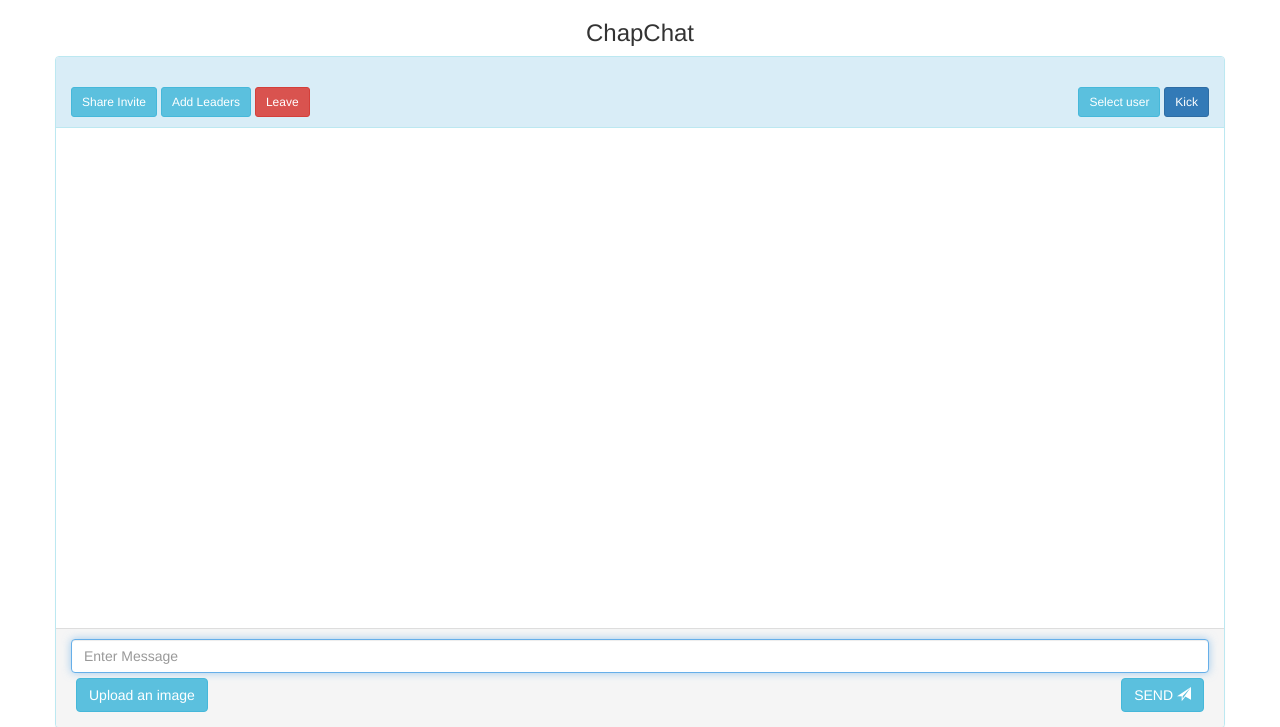
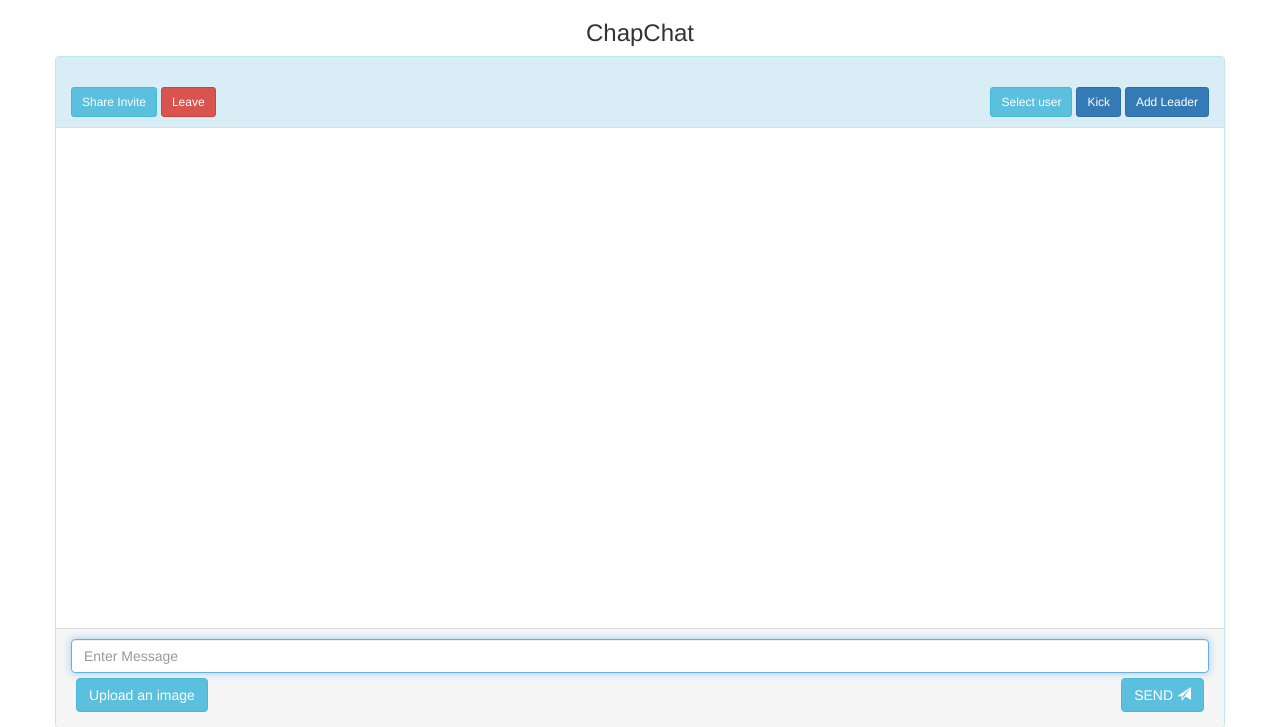
Before and after one commit to lentrekin1/chapchat, a Flask app: template templates/chat.html in a window 1280 px wide. Shown: the top 727 px of the page. Run offline with Flask 2, Linux system fonts and the light colour scheme; the template is opened without the code that fills it, so the values that code supplies are empty; some libraries are stand-ins or nearby versions.

Commit message:
made adding leaders like kicking someone

```diff
--- a/main.py
+++ b/main.py
@@ -16,18 +16,12 @@ from flask_mail import Mail, Message
 from flask_socketio import SocketIO, emit, join_room, leave_room
 
 from flask_session import Session
-#todo add support for emojis etc - not working on my phone
-#todo make adding leader like kicking somoeone
-#todo fix ssl warning
-#todo typing notifications
-#todo photo size function kinda wonky
-#todo image preview must be tiny w/ overflow:hidden
-#todo display looks bad on small devices
-#todo use deadspace in ui (mainly on pc) - background?
-#todo in chat, each user is diff color
+#emojis etc - not working on my phone
+#fix ssl warning
+#typing notifications
+#use deadspace in ui (mainly on pc) - background?
 #todo put leader related buttons in dropdown - undo making buttons smaller?
-#todo leader status didnt save on jays phone
-#todo when you press the add leaders link, it changes the "share invite link" button to "leader link copied"
+#leader status didnt save on jays phone
 app = Flask(__name__)
 app.debug = True
 app.config['SECRET_KEY'] = 'tqwefsdd3.,edmk;vkflqjdmsndakd'
@@ -113,6 +107,7 @@ class room():
         self.subinvites = subinvites
         self.creator = {'userID': creator_id} if creator_id else None
         self.leaders = []
+        self.pending_leaders = []
         self.token = None
         self.token_time = None
         self.set_token()
@@ -199,6 +194,7 @@ class room():
         for i in range(len(self.people)):
             check = self.people[i]['nickname' if nick else 'userID']
             if nick:
+
                 check = check.lower()
             if check == nick if nick else userID:
                 return self.people[i]
@@ -457,6 +453,9 @@ def login():
 def priv_room(name):
     if get_room(name):
         if 'userName' in session and not get_room(name).is_banned(session['userID']):
+            if session['userID'] in get_room(session['chatroom']).pending_leaders:
+                session['chatroom-key'] = get_room(name).key
+                get_room(session['chatroom']).pending_leaders.remove(get_room(session['chatroom']).get_leader(nick=session['userName'])['userID'])
             roomLeader = 'none'
             people = []
             inviteLeaders = 'none'
@@ -464,12 +463,12 @@ def priv_room(name):
                 get_room(session['chatroom']).add_leader({'userID': session['userID'], 'nickname': session['userName']})
                 people = get_room(name).get_names()
                 roomLeader = ''
-                if get_room(name).subinvites or session['userID'] == get_room(name).creator['userID']:
+                if get_room(name).other_leaders == get_room(name).subinvites == True or (get_room(name).other_leaders and session['userID'] == get_room(name).creator['userID']):
                     inviteLeaders = ''
             return render_template('chat.html', roomName=name, people=people, roomLeader=roomLeader,
                                    invites='' if get_room(name).invites_enabled else 'none',
                                    photos='' if get_room(name).photos_enabled else 'none',
-                                   otherLeaders=inviteLeaders)
+                                   inviteLeaders=inviteLeaders)
         else:
             return redirect('/login')
     return render_template('404.html'), 404
@@ -524,7 +523,7 @@ def reset_pass():
     return redirect('/login')
 
 
-@app.route(leader_dir, methods=['GET', 'POST'])
+'''@app.route(leader_dir, methods=['GET', 'POST'])
 def add_leader():
     chatroom = request.args.get('chatroom')
     token = request.args.get('token')
@@ -539,7 +538,7 @@ def add_leader():
                 return render_template('addleader.html', roomName=chatroom, invalid=not get_room(chatroom).subinvites)
             else:
                 return 'This leader invite token has expired, please get a new one'
-    return redirect('/login')
+    return redirect('/login')'''
 
 
 @socketio.on('message')
@@ -599,6 +598,7 @@ def set_connect(data=None, sess=session, admin=False):
         join_room(sess['userName'])
         for m in get_room(sess['chatroom']).messages:
             emit('message', m, room=sess['userName'])
+        emit('message', {'data': {'type': 'caught up', 'for': sess['userID'], 'timestamp': timestamp()}}, room=sess['userName'])
         leave_room(sess['userName'])
 
         join_room(sess['chatroom'].lower())
@@ -658,8 +658,20 @@ def kick_user(data):
                              'type': 'announcement'}}, room=session['chatroom'].lower())
                 print(f'{data["data"]["kick"]} was kicked by {session["userName"]} from {session["chatroom"]}')
 
+@socketio.on('add leader')
+def add_leader(data):
+    if session['chatroom-key'] == get_room(session['chatroom']).key:
+        if get_room(session['chatroom']).subinvites or session['userID'] == get_room(session['chatroom']).creator[
+            'userID']:
+            get_room(session['chatroom']).add_leader(get_room(session['chatroom']).get_user(nick=data['data']['user']))
+            join_room(get_room(session['chatroom']).get_user(nick=data['data']['user'])['userID'], sid=get_room(session['chatroom']).get_user(nick=data['data']['user'])['sid'])
+            emit('given leader', {'data': {'message': f'You were made a leader of {session["chatroom"]} by {session["userName"]}', 'for': get_room(session['chatroom']).get_user(nick=data['data']['user'])['userID'], 'timestamp': timestamp(), 'type': 'announcement'}}, room=get_room(session['chatroom']).get_user(nick=data['data']['user'])['userID'])
+            get_room(session['chatroom']).pending_leaders.append(get_room(session['chatroom']).get_user(nick=data['data']['user'])['userID'])
+            leave_room(get_room(session['chatroom']).get_user(nick=data['data']['user'])['userID'], sid=get_room(session['chatroom']).get_user(data['data']['user'])['sid'])
+            #get_room(session['chatroom']).add_leader({'userID': session['userID']})
+            #session['chatroom-key'] = get_room(chatroom).key
 
-@socketio.on('get leader link')
+'''@socketio.on('get leader link')
 def send_leader_link():
     if session['chatroom-key'] == get_room(session['chatroom']).key:
         if get_room(session['chatroom']).subinvites or session['userID'] == get_room(session['chatroom']).creator[
@@ -669,7 +681,7 @@ def send_leader_link():
             leader_link = f'{request.url_root[:-1] + leader_dir}?token={get_room(session["chatroom"]).token}&chatroom={session["chatroom"].lower()}'
             join_room(session['userID'])
             emit('leader link', {'data': {'link': leader_link}}, room=session['userID'])
-            leave_room(session['userID'])
+            leave_room(session['userID'])'''
 
 
 @socketio.on('admin connect')
--- a/templates/chat.html
+++ b/templates/chat.html
@@ -40,7 +40,8 @@
           //var length = document.getElementById('userDropdown').offsetWidth;
           document.getElementById('userDropdown').innerHTML = $(this).text();
           //document.getElementById('userDropdown').style.width = length + 'px';
-        });
+      });
+
     }
 
     socket.on('connect', function () {
@@ -79,7 +80,12 @@
         document.getElementById('sendMessage').innerHTML = 'SEND <span class="glyphicon glyphicon-send"></span>'
     });
 
-    socket.on('leader link', function (message) {
+    socket.on('given leader', function (message) {
+        localStorage.setItem("givenLeader", JSON.stringify(message));
+        document.location.reload();
+    });
+
+    /*socket.on('leader link', function (message) {
         try{
         navigator.share({
           title: 'Share this link to add leaders to this chatroom',
@@ -98,23 +104,25 @@
             document.getElementById('addLead').innerHTML = 'Invite Leaders';
         }, 3000);
       }
-    });
+    });*/
 
 
-    function addLeaders() {
-        if (confirm('Do you want to share a link to add a leader?')) {
-            socket.emit('get leader link');
+    function addLeader() {
+        if (document.getElementById('userDropdown').innerHTML.trim() !== 'Select user') {
+            if (confirm('Are you sure you want to add ' + document.getElementById('userDropdown').innerHTML.trim() + ' as a leader?')) {
+                socket.emit('add leader', {data: {user: document.getElementById('userDropdown').innerHTML.trim()}});
+            }
         }
     }
 
-    function resize(maxW, maxH, b64) {
+    /*function resize(maxW, maxH, b64) {
         var img = new Image();
         img.src = b64;
         var oldWidth = img.width
         var oldHeight = img.height
         var ratio = Math.min(maxW / oldWidth, maxH / oldHeight);
         return [oldWidth*ratio, oldHeight*ratio];
-    }
+    }*/
 
     function getTimestamp(ts) {
           var date = new Date(ts);
@@ -133,8 +141,7 @@
       var shouldScroll = $panel[0].scrollHeight - $panel.height() - 31 <= $panel.scrollTop();
 
       if (message.data.type == "message") {
-      $(".media-list").append('<li class="media"><div class="media-body"><div class="media"><div class="media-body">' + '&#60;' + message.data.user + '&#62;' + ': ' + message.data.message + '<br/></div></div></div></li>');
-      $(".media-list").append('<small>' + getTimestamp(message.data.timestamp) + '</small>');
+      $(".media-list").append('<li class="media"><div class="media-body"><div class="media"><div class="media-body">' + '<strong>' + message.data.user + '</strong>' + '<small>' + '  ' + getTimestamp(message.data.timestamp) + '</small>' + '<br/>' + message.data.message + '</div></div></div></li>');
       }
 
       if (message.data.type == "announcement") {
@@ -148,9 +155,17 @@
       }
 
       if (message.data.type == "photo") {
-      var newSize = resize(normalMaxWidth, normalMaxHeight, message.data.photo);
-      $(".media-list").append('<li class="media"><div class="media-body"><div class="media"><div class="media-body">' + '&#60;' + message.data.user + '&#62;' + ': ' + '<img src="' + message.data.photo + '" width="' + newSize[0] + '" height="' + newSize[1] + '" onclick="showFull(this)"/>' + '<br/></div></div></div></li>');
-      $(".media-list").append('<small>' + getTimestamp(message.data.timestamp) + '</small>');
+      $(".media-list").append('<li class="media"><div class="media-body"><div class="media"><div class="media-body">' + '<strong>' + message.data.user + '</strong>' + '<small>' + '  ' + getTimestamp(message.data.timestamp) + '</small>' + '<br/>' + '<img src="' + message.data.photo + '" style="max-width:300px;max-height:300px"/>' + '<br/></div></div></div></li>');
+      }
+
+      if (message.data.type == "caught up") {
+          var leaderMsg = JSON.parse(localStorage.getItem("givenLeader"));
+          if (leaderMsg && leaderMsg.data.for == message.data.for) {
+            refreshMessages(leaderMsg);
+
+          }
+      } else {
+        $(".media-list").append('<hr style="margin-top:10px;margin-bottom:10px;"/>');
       }
 
       if (shouldScroll) {
@@ -223,7 +238,7 @@
       }
     }
 
-    function showFull(e) {
+    /*function showFull(e) {
       if (e.height <= normalMaxHeight && e.width <= normalMaxWidth) {
         var newSize = resize(enlargedMaxWidth, enlargedMaxHeight, e.src);
       } else {
@@ -231,7 +246,7 @@
       }
       e.width = newSize[0];
       e.height = newSize[1];
-    }
+    }*/
 
     function shareLink() {
       try{
@@ -255,11 +270,11 @@
     }
 
      function kickUser() {
-        if (confirm('Are you sure you want to kick ' + document.getElementById('userDropdown').innerHTML.trim() + '?')) {
-            if (document.getElementById('userDropdown').innerHTML.trim() !== 'Select a user') {
+        if (document.getElementById('userDropdown').innerHTML.trim() !== 'Select user') {
+            if (confirm('Are you sure you want to kick ' + document.getElementById('userDropdown').innerHTML.trim() + '?')) {
             socket.emit('kick user', {data: {kick: document.getElementById('userDropdown').innerHTML}});
             }
-            document.getElementById('userDropdown').innerHTML = 'Select a user'
+            document.getElementById('userDropdown').innerHTML = 'Select user'
         }
      }
 
@@ -306,11 +321,9 @@
                         <button class="btn btn-info btn-sm" id="share" onclick="shareLink()"
                                 style="display:{{ invites }}">Share Invite
                         </button>
-                        <button class="btn btn-info btn-sm" id="addLead" onclick="addLeaders()"
-                                style="display:{{ otherLeaders }}">Add Leaders
-                        </button>
                         <button class="btn btn-sm btn-danger" id="leave" name="leave" onclick="leaveRoom()">Leave
                         </button>
+
                         <div class="dropdown pull-right form-row justify-content-center"
                              id="kick screen" style="display:{{ roomLeader }};">
                             <button aria-expanded="false" aria-haspopup="true"
@@ -326,6 +339,7 @@
                                 {% endfor %}
                             </ul>
                             <button class="btn btn-primary btn-sm" id="kickUser" onclick="kickUser()">Kick</button>
+                            <button class="btn btn-primary btn-sm" id="addLeader" onclick="addLeader()" style="display:{{ inviteLeaders }}">Add Leader</button>
                         </div>
                     </div>
                 </div>
@@ -338,7 +352,7 @@
                     <label class="btn btn-info" for="photo" id="photowrap" style="vertical-align:top;margin:5px;display: {{ photos }}">
                         Upload an image
                     </label>
-                    <img height="30" id="preview" src="#" style="display: none;margin:5px;" width="30">
+                    <img height="40" id="preview" src="#" style="display: none;margin:5px;" width="40">
                     <input accept=".jpg, .jpeg, .png" id="photo" onclick="return previewImg();" onchange="previewImg()" type="file">
                     <button class="btn btn-info" id="sendMessage" style="margin:5px;float:right;" type="button">SEND <span
                             class="glyphicon glyphicon-send"></span></button>
```
